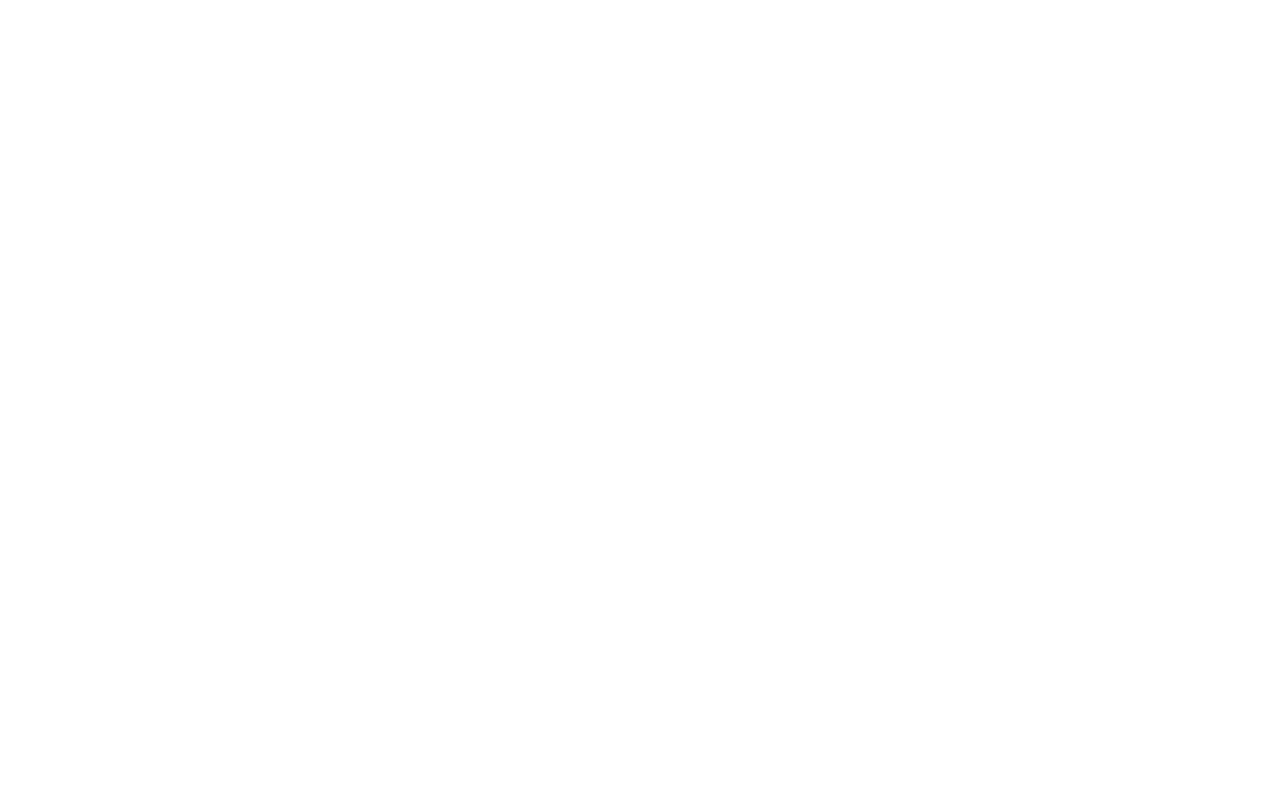
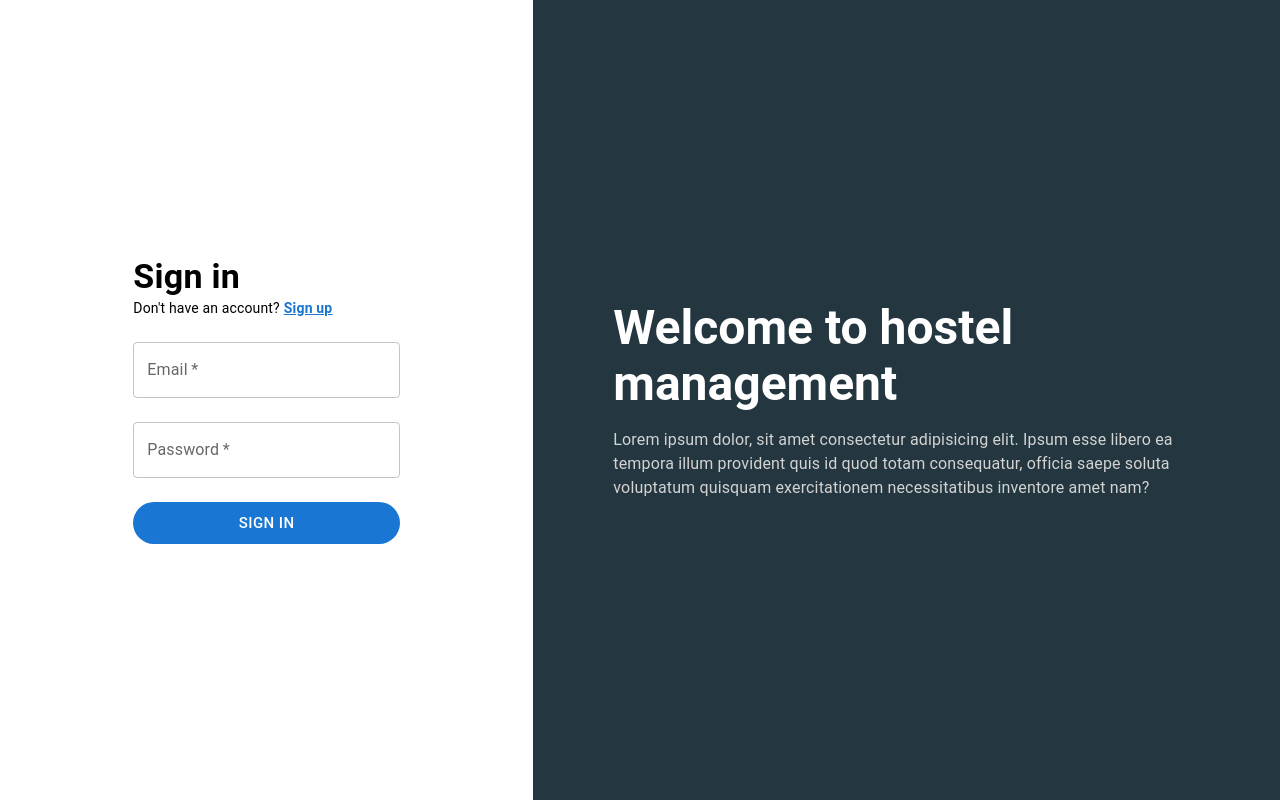
Before and after one commit to 77Anil/hostel-management, a React (Create React App) app: page /login in a window 1280 px wide. Before the commit this address had no page. Built offline with nearby package versions, Linux system fonts and the light colour scheme.

Commit message:
login screen added.

```diff
--- a/src/app/App.tsx
+++ b/src/app/App.tsx
@@ -1,6 +1,8 @@
+import { Skeleton } from "@mui/material";
 import React, { Suspense, lazy } from "react";
 import { Provider } from "react-redux";
 import { BrowserRouter, Route, Routes } from "react-router-dom";
+import Login from "../components/login";
 import { store } from "../feature/store";
 import "./App.scss";
 
@@ -18,11 +20,25 @@
 function Router(): React.ReactElement {
   return (
     <BrowserRouter>
-      <Suspense fallback={<Loader />}>
-        <Routes>
-          <Route path="/" element={<Home />} />
-        </Routes>
-      </Suspense>
+      <Routes>
+        <Route
+          path="/"
+          element={
+            <Suspense fallback={<Loader />}>
+              <Home />
+            </Suspense>
+          }
+        />
+
+        <Route
+          path="/login"
+          element={
+            <Suspense fallback={<Loader />}>
+              <Login />
+            </Suspense>
+          }
+        />
+      </Routes>
     </BrowserRouter>
   );
 }
@@ -30,5 +46,5 @@
 // !TODO CREATE LOADER WITH BETTER UI
 
 function Loader(): React.ReactElement {
-  return <div>Loading...</div>;
+  return <Skeleton variant="rectangular" width={210} height={118} />;
 }
--- /dev/null
+++ b/src/components/input/RInput.tsx
@@ -0,0 +1,22 @@
+import { TextField } from "@mui/material";
+
+interface Props {
+  label: string;
+  helperText?: string;
+  required?: boolean;
+  fullWidth?: boolean;
+}
+
+export default function RInput(props: Props) {
+  const { label, helperText, required, fullWidth } = props;
+  return (
+    <TextField
+      id="outlined-basic"
+      helperText={helperText}
+      label={label}
+      fullWidth={fullWidth}
+      required={required}
+      variant="outlined"
+    />
+  );
+}
--- /dev/null
+++ b/src/components/input/index.ts
@@ -0,0 +1 @@
+export { default } from "./RInput";
--- /dev/null
+++ b/src/components/login/index.ts
@@ -0,0 +1 @@
+export { default } from "./login";
--- /dev/null
+++ b/src/components/login/login.tsx
@@ -0,0 +1,95 @@
+import {
+  Box,
+  Button,
+  Grid,
+  Stack,
+  Theme,
+  Typography,
+  useMediaQuery,
+  useTheme,
+} from "@mui/material";
+import { Link } from "react-router-dom";
+import STRING from "../../utils/constants";
+import RInput from "../input";
+
+export default function Login(): React.ReactElement {
+  const theme: Theme = useTheme();
+  const mobileView: boolean = useMediaQuery(theme.breakpoints.down("md"));
+
+  return (
+    <Grid container style={{ height: "100vh" }}>
+      <Grid
+        item
+        xs={12}
+        sm={12}
+        md={5}
+        justifyContent="center"
+        alignItems="center"
+        display="flex"
+      >
+        <Box
+          sx={{
+            display: "flex",
+            flexDirection: "column",
+            gap: 3,
+            width: "50%",
+          }}
+        >
+          <Box gap={1}>
+            <Typography variant="h4" fontWeight="bold">
+              {STRING.signIn}
+            </Typography>
+            <Stack direction="row" gap={0.5}>
+              <Typography variant="body2">{STRING.doNotHaveAccount}</Typography>
+
+              <Link to={"/"}>
+                <Typography
+                  variant="body2"
+                  fontWeight="bold"
+                  color="primary"
+                  sx={{ textDecoration: "underline" }}
+                >
+                  {STRING.signUp}
+                </Typography>
+              </Link>
+            </Stack>
+          </Box>
+          <RInput label={STRING.email} required />
+          <RInput label={STRING.password} required />
+          <Button
+            variant="contained"
+            size="large"
+            disableElevation
+            style={{ borderRadius: "30px" }}
+          >
+            {STRING.signIn}
+          </Button>
+        </Box>
+      </Grid>
+      {mobileView ? null : (
+        <Grid
+          item
+          md={7}
+          justifyContent="center"
+          alignItems="center"
+          display="flex"
+          sx={{
+            backgroundColor: "#243740",
+          }}
+        >
+          <Box ml={10} mr={10}>
+            <Typography variant="h3" color="white" fontWeight="bold">
+              {STRING.welcomeToHM}
+            </Typography>
+            <Typography variant="body1" color="lightgray" mt={2}>
+              Lorem ipsum dolor, sit amet consectetur adipisicing elit. Ipsum
+              esse libero ea tempora illum provident quis id quod totam
+              consequatur, officia saepe soluta voluptatum quisquam
+              exercitationem necessitatibus inventore amet nam?
+            </Typography>
+          </Box>
+        </Grid>
+      )}
+    </Grid>
+  );
+}
--- /dev/null
+++ b/src/utils/constants/index.ts
@@ -0,0 +1 @@
+export { default } from "./strings";
--- /dev/null
+++ b/src/utils/constants/strings.ts
@@ -0,0 +1,10 @@
+const STRING = {
+  signIn: "Sign in",
+  email: "Email",
+  password: "Password",
+  doNotHaveAccount: "Don't have an account?",
+  signUp: "Sign up",
+  welcomeToHM: "Welcome to hostel management",
+};
+
+export default STRING;
```
